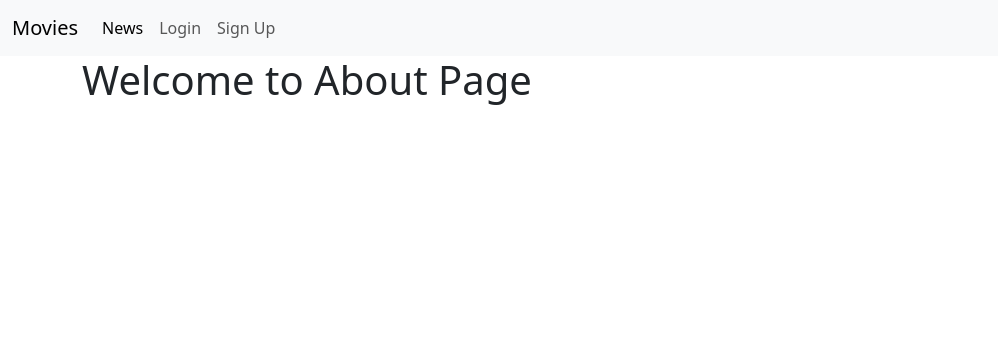
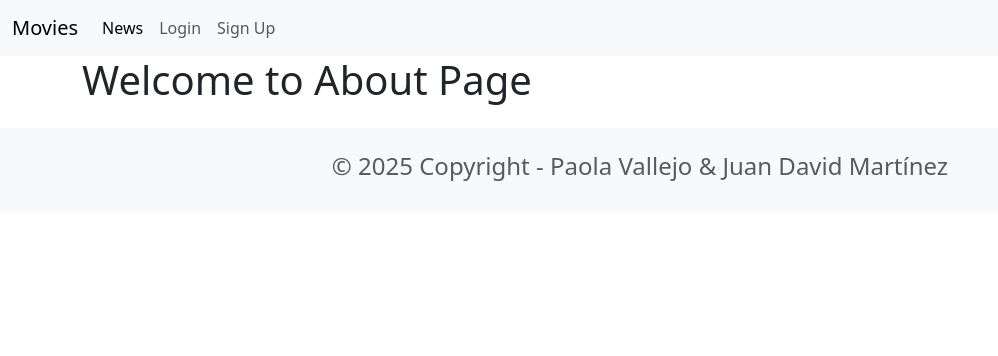
Before and after one commit to paolavallejo/Taller2_PI1_20252, a Django app: page /about/ in a window 1280 px wide. Shown: the top 356 px of the page, without its empty margins (0-998 px from the left). Run offline with Django 5.2, Linux system fonts and the light colour scheme.

Commit message:
Adición de footer

```diff
--- a/moviereviews/templates/base.html
+++ b/moviereviews/templates/base.html
@@ -72,3 +72,13 @@
     {% block content %}
     {% endblock content %}
 </div>
+
+<footer class="text-center text-lg-start bg-light text-muted mt-4">
+  <div class="container">
+    <div class="row">
+      <div class="text-center p-4">
+        <h4>© 2025 Copyright - Paola Vallejo & Juan David Martínez</h4>
+      </div>
+    </div>
+  </div>
+</footer>
```
